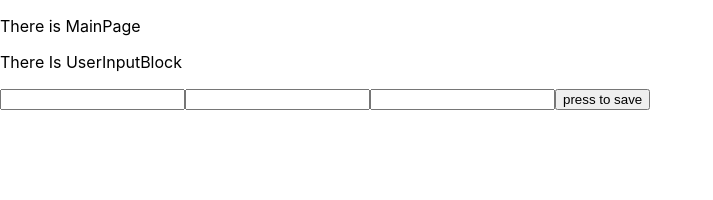
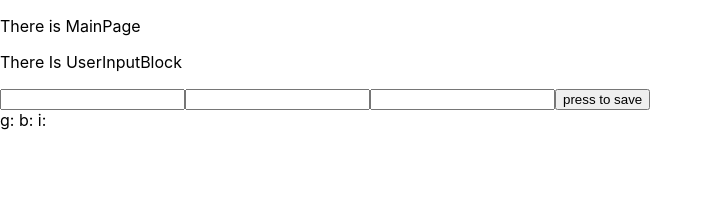
Before and after one commit to sohimazdai/web-svg-chart, a React (Create React App) app: page / in a window 1280 px wide. Both pictures are taken after a click on the button "press to save". Shown: the top 200 px of the page, without its empty margins (0-713 px from the left). Built offline with nearby package versions, Linux system fonts and the light colour scheme.

Commit message:
#2-1: add notes and move to itы own component

```diff
--- a/src/components/UserInputBlock.tsx
+++ b/src/components/user-input-block/UserInputBlock.tsx
@@ -1,12 +1,28 @@
 import React, { Component } from 'react';
 import './UserInputBlock.css'
 
-export class UserInputBlock extends Component {
-  state = {
-    glucose: '',
-    bread: '',
-    insulin: '',
-    notes: [],
+export interface Note {
+  glucose: string;
+  bread: string;
+  insulin: string;
+}
+
+interface UserInputBlockState {
+  glucose: string;
+  bread: string;
+  insulin: string;
+  notes: Note[],
+}
+
+export class UserInputBlock extends React.Component<any, UserInputBlockState> {
+  constructor(props: any){
+    super(props);
+    this.state = {
+      glucose: '',
+      bread: '',
+      insulin: '',
+      notes: [],
+    }
   }
 
 
@@ -21,6 +37,11 @@ export class UserInputBlock extends Component {
       <input type='number' value={bread} onChange={(e) => this.onBreadInputValueChange(e.target.value)}/>
       <input type='number' value={insulin} onChange={(e) => this.onInsulinInputValueChange(e.target.value)}/>
       <button onClick={this.onSaveClick}>press to save</button>
+      {notes.map((item: Note) => <div>
+            g: {item.glucose}
+            b: {item.bread}
+            i: {item.insulin}
+        </div>)}
     </div>
   }
 
--- a/src/pages/MainPage.tsx
+++ b/src/pages/MainPage.tsx
@@ -1,5 +1,5 @@
 import React, { Component } from 'react';
-import { UserInputBlock } from '../components/UserInputBlock';
+import { UserInputBlock } from '../components/user-input-block/UserInputBlock';
 
 export class MainPage extends Component {
   render() {
```
Also changed, not shown: src/components/notes/Notes.tsx (added, +21 -0 lines), src/components/notes/Notes.css (added), src/components/user-input-block/UserInputBlock.css (renamed from src/components/UserInputBlock.css).
